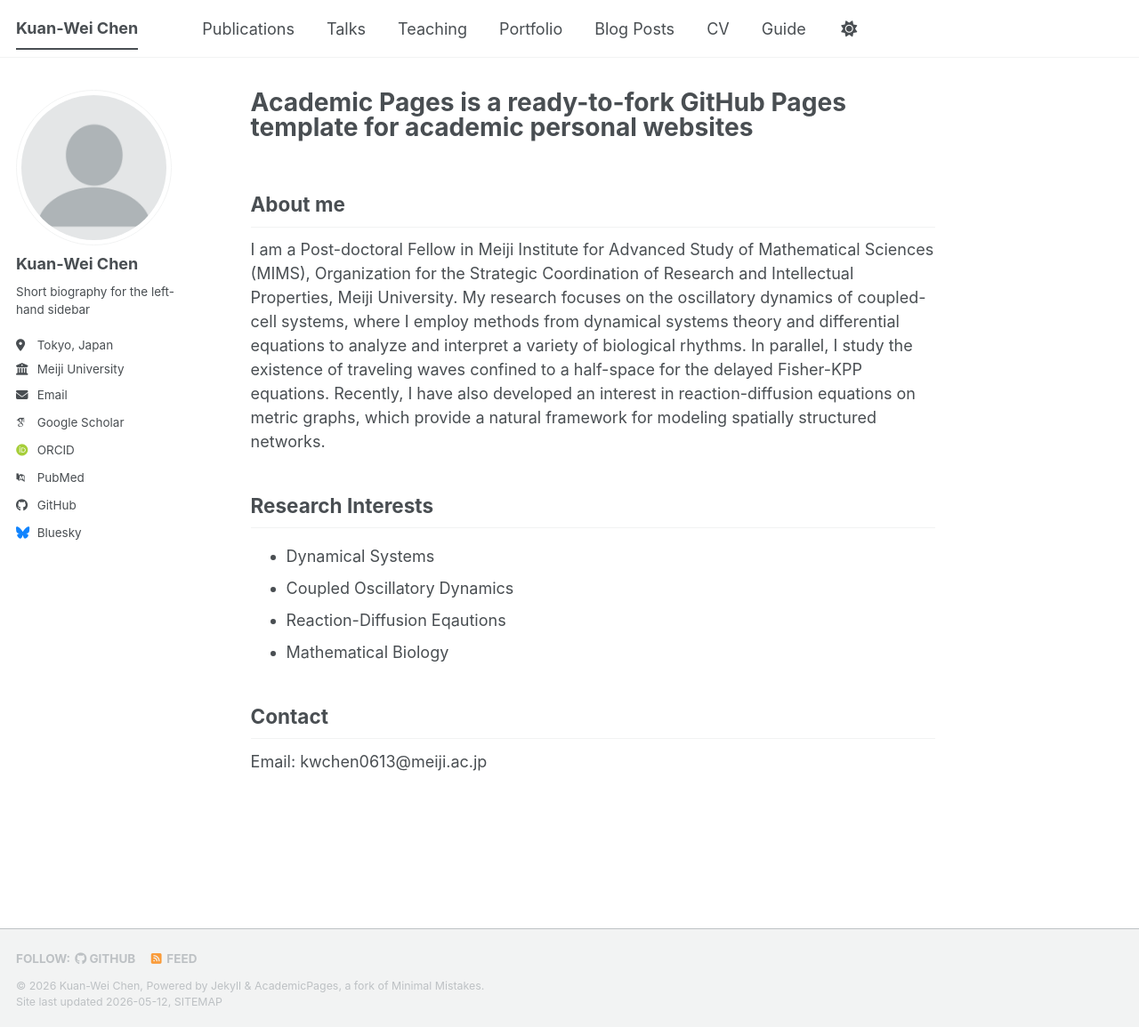
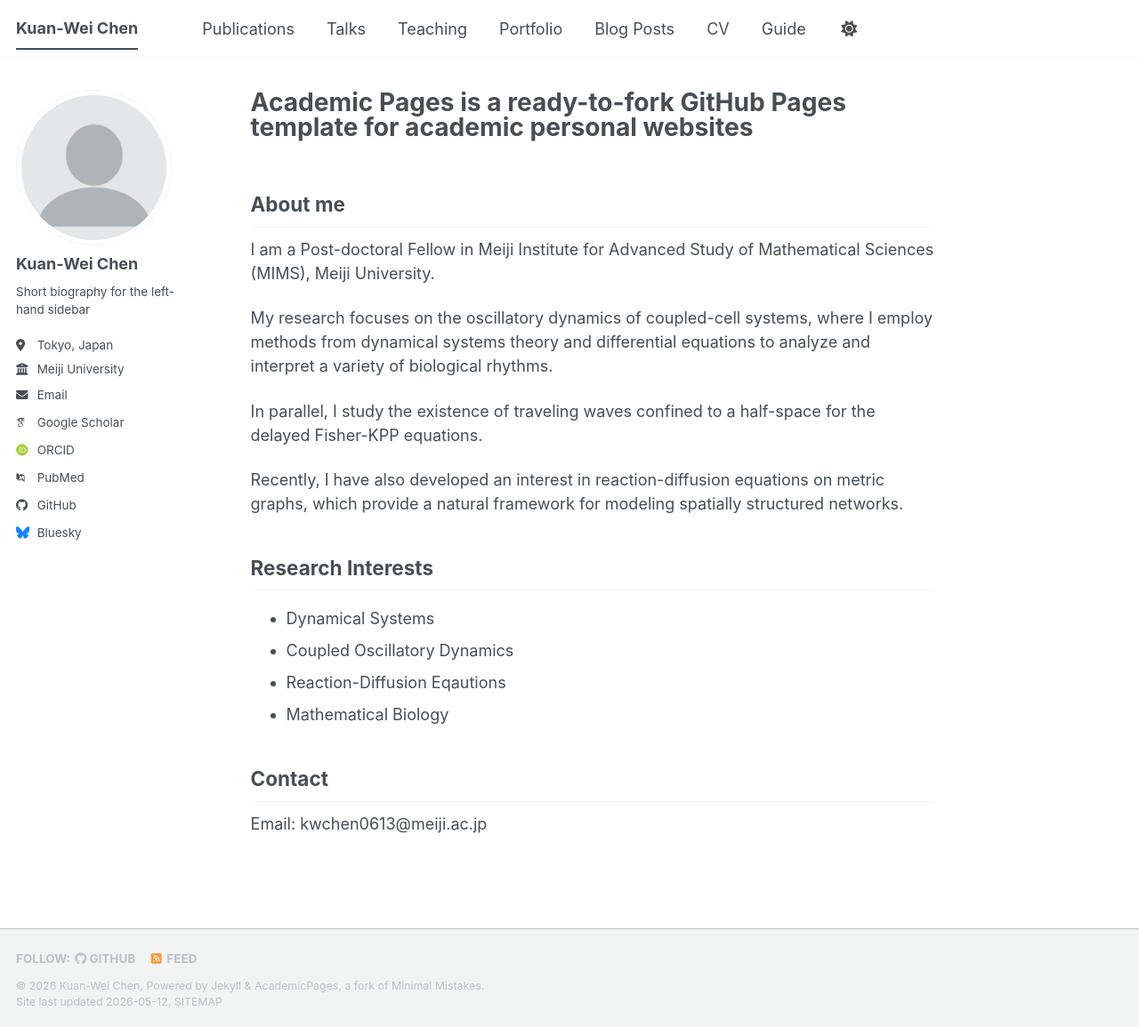
Before and after one commit to kwchen0613/kwchen0613.github.io, a Jekyll site: the page built from _pages/about.md, in a window 1280 px wide and 1155 px high. Shown: the whole window at 89% size. Built offline with Jekyll 4.4.1, drawn with Linux system fonts in a browser that asks for light colours; some web fonts are replaced; a script bundle is joined from its source files by our own code; library files that are not in the unit come from our copies.

Commit message:
Update about.md

```diff
--- a/_pages/about.md
+++ b/_pages/about.md
@@ -9,9 +9,12 @@ redirect_from:
 
 ## About me
 
-I am a Post-doctoral Fellow in Meiji Institute for Advanced Study of Mathematical Sciences (MIMS), Organization for the Strategic Coordination of Research and Intellectual Properties, Meiji University.
+I am a Post-doctoral Fellow in Meiji Institute for Advanced Study of Mathematical Sciences (MIMS), Meiji University.
+
 My research focuses on the oscillatory dynamics of coupled-cell systems, where I employ methods from dynamical systems theory and differential equations to analyze and interpret a variety of biological rhythms.
+
 In parallel, I study the existence of traveling waves confined to a half-space for the delayed Fisher-KPP equations.
+
 Recently, I have also developed an interest in reaction-diffusion equations on metric graphs, which provide a natural framework for modeling spatially structured networks.
 
 ## Research Interests
```
